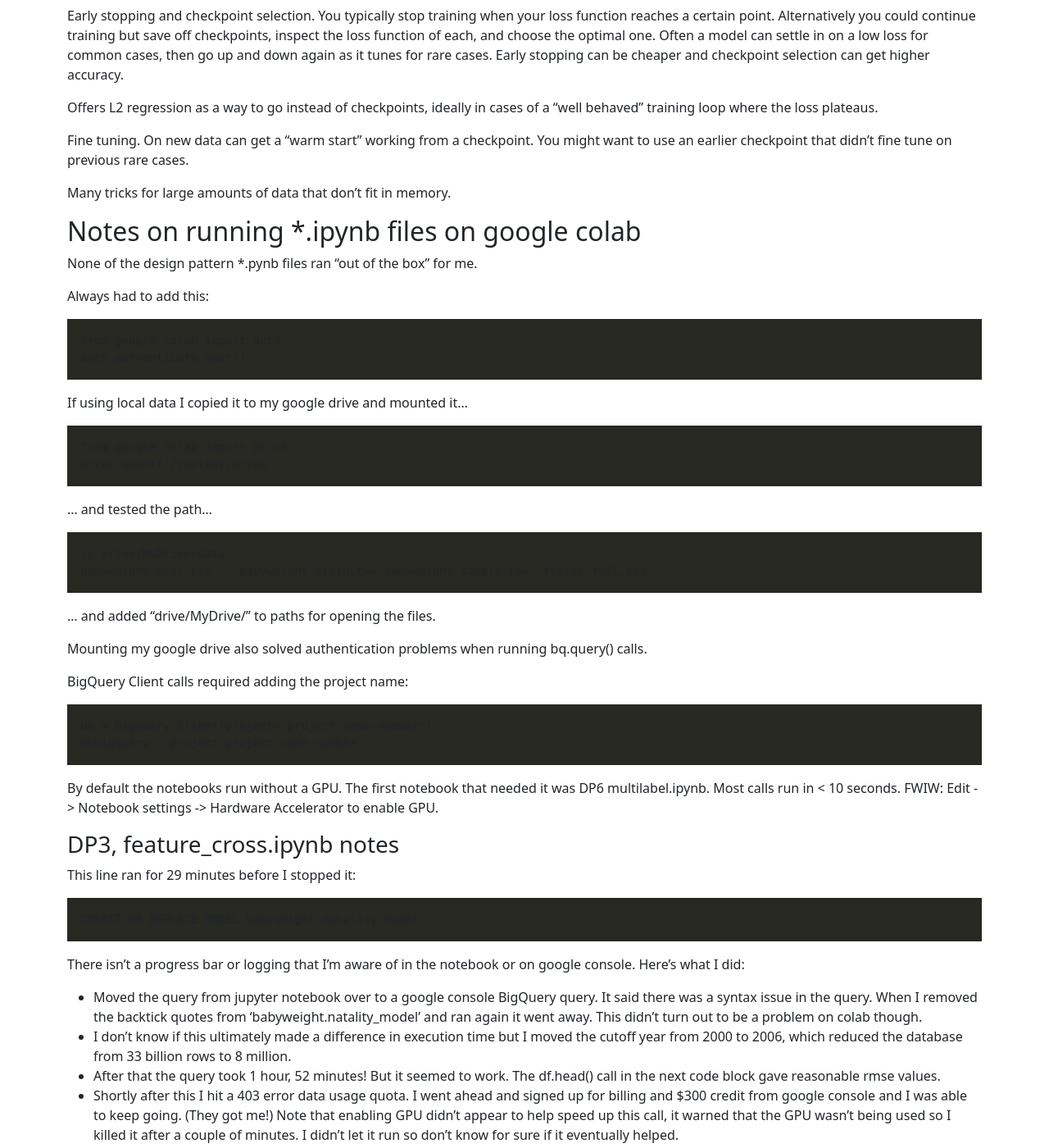
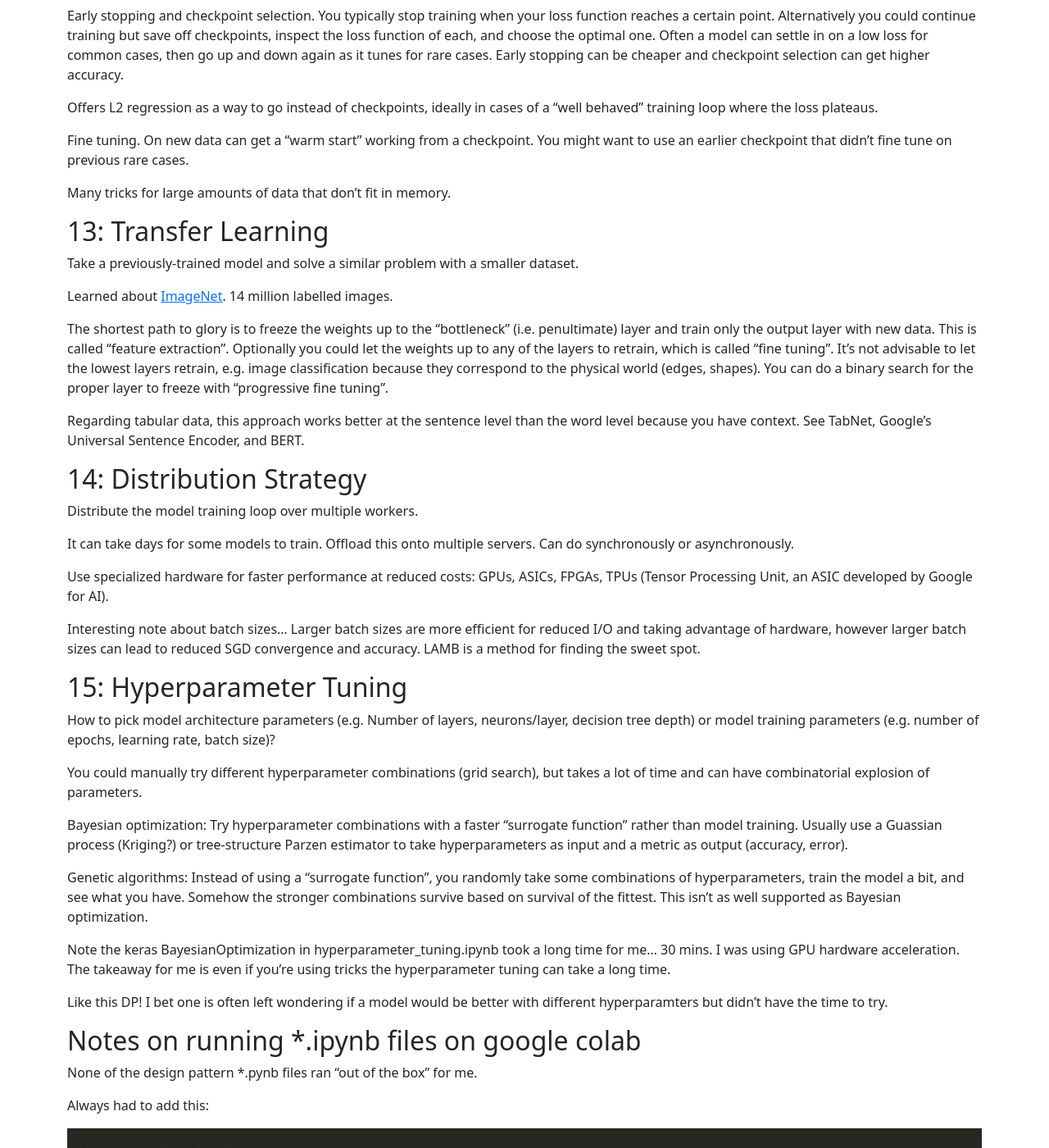
Before and after one commit to matthewdrees/matthewdrees.github.io, a Jekyll site: the page built from _posts/2022-03-14-machine-learning-design-patterns.md, in a window 1280 px wide and 1400 px high, scrolled down 4074 px. Shown: the whole window at 82% size. Built offline with Jekyll 4.4.1, drawn with Linux system fonts in a browser that asks for light colours.

Commit message:
MLDP 13, 14, 15.

```diff
--- a/_posts/2022-03-14-machine-learning-design-patterns.md
+++ b/_posts/2022-03-14-machine-learning-design-patterns.md
@@ -152,6 +152,40 @@ Fine tuning. On new data can get a "warm start" working from a checkpoint. You m
 
 Many tricks for large amounts of data that don't fit in memory.
 
+## 13: Transfer Learning
+
+Take a previously-trained model and solve a similar problem with a smaller dataset.
+
+Learned about [ImageNet](https://www.image-net.org/index.php). 14 million labelled images.
+
+The shortest path to glory is to freeze the weights up to the "bottleneck" (i.e. penultimate) layer and train only the output layer with new data. This is called "feature extraction". Optionally you could let the weights up to any of the layers to retrain, which is called "fine tuning". It's not advisable to let the lowest layers retrain, e.g. image classification because they correspond to the physical world (edges, shapes). You can do a binary search for the proper layer to freeze with "progressive fine tuning".
+
+Regarding tabular data, this approach works better at the sentence level than the word level because you have context. See TabNet, Google's Universal Sentence Encoder, and BERT.
+
+## 14: Distribution Strategy
+
+Distribute the model training loop over multiple workers.
+
+It can take days for some models to train. Offload this onto multiple servers. Can do synchronously or asynchronously.
+
+Use specialized hardware for faster performance at reduced costs: GPUs, ASICs, FPGAs, TPUs (Tensor Processing Unit, an ASIC developed by Google for AI).
+
+Interesting note about batch sizes... Larger batch sizes are more efficient for reduced I/O and taking advantage of hardware, however larger batch sizes can lead to reduced SGD convergence and accuracy. LAMB is a method for finding the sweet spot.
+
+## 15: Hyperparameter Tuning
+
+How to pick model architecture parameters (e.g. Number of layers, neurons/layer, decision tree depth) or model training parameters (e.g. number of epochs, learning rate, batch size)?
+
+You could manually try different hyperparameter combinations (grid search), but takes a lot of time and can have combinatorial explosion of parameters.
+
+Bayesian optimization: Try hyperparameter combinations with a faster "surrogate function" rather than model training. Usually use a Guassian process (Kriging?) or tree-structure Parzen estimator to take hyperparameters as input and a metric as output (accuracy, error).
+
+Genetic algorithms: Instead of using a "surrogate function", you randomly take some combinations of hyperparameters, train the model a bit, and see what you have. Somehow the stronger combinations survive based on survival of the fittest. This isn't as well supported as Bayesian optimization.
+
+Note the keras BayesianOptimization in hyperparameter_tuning.ipynb took a long time for me... 30 mins. I was using GPU hardware acceleration. The takeaway for me is even if you're using tricks the hyperparameter tuning can take a long time.
+
+Like this DP! I bet one is often left wondering if a model would be better with different hyperparamters but didn't have the time to try.
+
 ## Notes on running *.ipynb files on google colab
 
 None of the design pattern *.pynb files ran "out of the box" for me.
```
